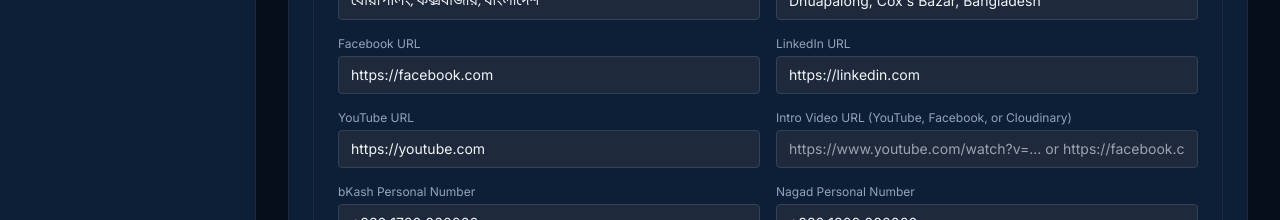
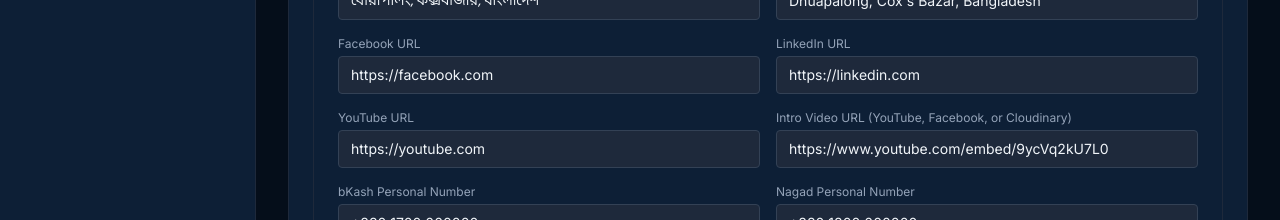
Before and after one commit to salahuddingfx/Alumni-Association-Admin-Panel, a React (Vite) app: page /settings in a window 1280 px wide. Shown: the part 1380-1600 px from the top of the page. Built offline with nearby package versions, Linux system fonts and the light colour scheme; no server answers; sample sign-in values are in the browser's storage.

Commit message:
feat: create CmsSettings page to manage homepage content, hero slides, and general association configuration

```diff
--- a/src/pages/CmsSettings.jsx
+++ b/src/pages/CmsSettings.jsx
@@ -68,6 +68,7 @@ const CmsSettings = () => {
         setFacebook(val.facebook || '');
         setLinkedin(val.linkedin || '');
         setYoutube(val.youtube || '');
+        setIntroVideoUrl(val.introVideoUrl || '');
         setBkash(val.bkash || '');
         setNagad(val.nagad || '');
         setRocket(val.rocket || '');
@@ -98,6 +99,7 @@ const CmsSettings = () => {
           facebook,
           linkedin,
           youtube,
+          introVideoUrl,
           bkash,
           nagad,
           rocket,
@@ -313,6 +315,7 @@ const CmsSettings = () => {
               facebook={facebook} setFacebook={setFacebook}
               linkedin={linkedin} setLinkedin={setLinkedin}
               youtube={youtube} setYoutube={setYoutube}
+              introVideoUrl={introVideoUrl} setIntroVideoUrl={setIntroVideoUrl}
               bkash={bkash} setBkash={setBkash}
               nagad={nagad} setNagad={setNagad}
               rocket={rocket} setRocket={setRocket}
```
